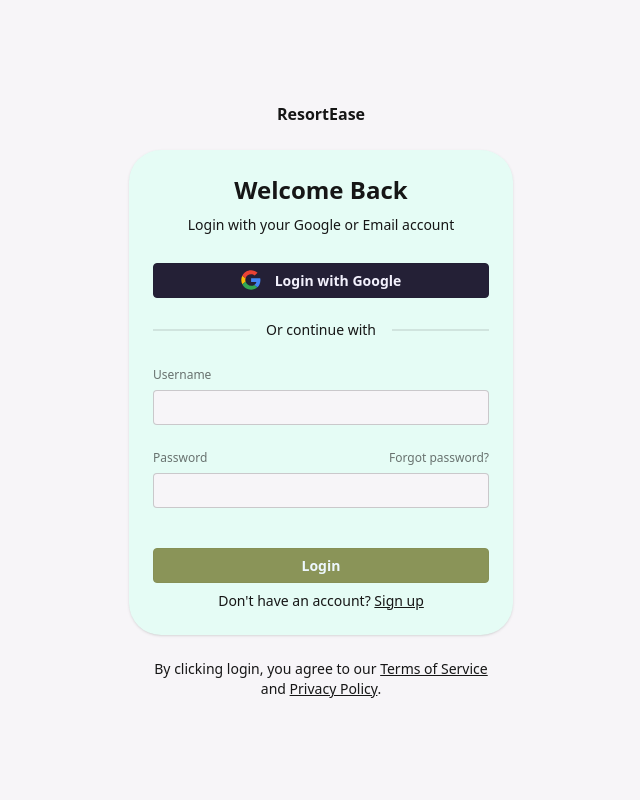
After one commit to 0x001F9/resortease, a Django app: page /login/ in a window 1280 px wide. The commit adds this page. Shown: the whole page, without its empty margins (319-959 px from the left). Run offline with Django 5.2, Linux system fonts and the light colour scheme; style sheets or scripts are compiled from the project's sources.

Commit message:
Implement login functionality with view and template; update settings and styles

```diff
--- /dev/null
+++ b/account/templates/login.html
@@ -0,0 +1,91 @@
+<!DOCTYPE html>
+<html lang="en">
+<head>
+    <meta charset="UTF-8">
+    <meta name="viewport" content="width=device-width, initial-scale=1.0">
+    {% load static %}
+    <link href="{% static 'dist/output.css' %}" rel="stylesheet" type="text/css" />
+    <title>ResortEase | Login</title>
+</head>
+<body>
+    <main class="flex min-h-svh flex-col items-center justify-center gap-6 bg-muted p-6 md:p-10">
+      <div class="flex w-full max-w-sm flex-col gap-6">
+        <a href="/" class="font-bold flex items-center gap-2 self-center">
+          ResortEase
+        </a>
+
+        <section class="card max-w-96 bg-base-100 bg-base-200 shadow-sm">
+          <div class="card-body">
+            <div class="w-full text-center">
+              <h1 class="text-2xl font-bold">
+                Welcome Back
+              </h1>
+              <p class="py-2">
+                Login with your Google or Email account
+              </p>
+
+              <button class="btn btn-active btn-primary w-full mt-5">
+                <img src="{% static 'icon/google-color-svgrepo-com.svg' %}" alt="Google Icon" class="mr-2 h-5 w-5" />
+                Login with Google
+              </button>
+            </div>
+            <div class="divider">Or continue with</div>
+            <form class="flex flex-col gap-4" action="/login/" method="post">
+              {% csrf_token %}
+              <fieldset class="fieldset">
+                <label class="label" for="username">Username</label>
+                <input type="text" id="username" name="username" class="input w-full" />
+              </fieldset>
+
+              <fieldset class="fieldset">
+                <label class="label flex justify-between" for="password">
+                  Password
+
+                  <a href="/forgot-password" class="label-text-alt link link-hover">
+                    Forgot password?
+                  </a>
+                </label>
+                <input type="password" id="password" name="password" class="input w-full"/>
+              </fieldset>
+
+              <button type="submit" class="btn btn-active btn-secondary w-full mt-5">
+                Login
+              </button>
+            </form>
+
+            <p class="text-center text-sm text-muted-foreground">
+              Don't have an account?
+              <a class="link" href='/create-account'>Sign up</a>
+            </p>
+          </div>
+
+        </section>
+
+        <div class="px-6 text-center text-sm">
+          By clicking login, you agree to our <a href="#" class="link">Terms of Service</a>
+          and <a href="#" class="link">Privacy Policy</a>.
+        </div>
+      </div>
+    </main>
+
+    {% if error %}
+      <div class="toast">
+        <div role="alert" class="alert alert-error">
+          <svg xmlns="http://www.w3.org/2000/svg" class="h-6 w-6 shrink-0 stroke-current" fill="none" viewBox="0 0 24 24">
+            <path stroke-linecap="round" stroke-linejoin="round" stroke-width="2" d="M10 14l2-2m0 0l2-2m-2 2l-2-2m2 2l2 2m7-2a9 9 0 11-18 0 9 9 0 0118 0z" />
+          </svg>
+          <span>{{ error }}</span>
+        </div>
+      </div>
+
+      <script>
+        setTimeout(() => {
+          const toast = document.querySelector('.toast');
+          if (toast) {
+            toast.remove();
+          }
+        }, 5000);
+      </script>
+    {% endif %}
+</body>
+</html>
--- a/account/views.py
+++ /dev/null
@@ -1,3 +0,0 @@
-from django.shortcuts import render
-
-# Create your views here.
--- /dev/null
+++ b/account/views/login.py
@@ -0,0 +1,47 @@
+import secrets
+
+from django.shortcuts import render, redirect
+from django.views import View
+from django.contrib.auth import authenticate, login
+from account.models import MFASession, User
+from account.models import UsernameValidator
+from django.core.exceptions import ValidationError
+
+class LoginView(View):
+    def get(self, request):
+        return render(request, 'login.html')
+
+    def post(self, request):
+        username = request.POST.get('username')
+        password = request.POST.get('password')
+
+        if username is None:
+            return render(request, 'login.html', {'error': 'Username is required.'}, status=400)
+        elif password is None:
+            return render(request, 'login.html', {'error': 'Password is required.'}, status=400)
+
+        try:
+            UsernameValidator(username or '')
+        except ValidationError:
+            return render(request, 'login.html', {'error': 'Invalid username format.'}, status=400)
+
+        # Authenticate the user
+        user = authenticate(request, username=username, password=password)
+
+        if user is None:
+            return render(request, 'login.html', {'error': 'Invalid username or password.'}, status=401)
+
+        if not user.is_2fa_enabled:
+            login(request, user)
+            return redirect('/')
+
+        # if user has 2fa enabled:
+        mfa = MFASession.objects.create(
+            user=user,
+            type=MFASession.TypeMFA.Email,
+            purpose=MFASession.PurposeMFA.Login,
+            session=secrets.token_urlsafe(32),
+            mfa_code=MFASession.generate_mfa_code()
+        )
+
+        return redirect('/verify_mfa/' + mfa.session)
--- a/app/settings.py
+++ b/app/settings.py
@@ -125,7 +125,9 @@ USE_TZ = True
 # https://docs.djangoproject.com/en/6.1/howto/static-files/
 
 STATIC_URL = "static/"
-
+STATICFILES_DIRS = [
+    BASE_DIR / "app/static",
+]
 
 # Email
 # https://docs.djangoproject.com/en/6.1/topics/email/#topic-email-configuration
--- a/app/static/css/input.css
+++ b/app/static/css/input.css
@@ -3,4 +3,43 @@
 @source not "./tailwindcss";
 @source not "./daisyui{,*}.mjs";
 
-@plugin "./daisyui.mjs";
+
+@plugin "./daisyui-theme.mjs" {
+  name: "resortease-light";
+  default: true;
+  prefersdark: false;
+  color-scheme: "light";
+  --color-base-100: #F7F5F8;
+  --color-base-200: #E5FCF5;
+  --color-base-300: #E1DDE3;
+  --color-base-content: oklch(20% 0 0);
+  --color-primary: #27233A;
+  --color-primary-content: oklch(96% 0.016 293.756);
+  --color-secondary: #949F5F;
+  --color-secondary-content: oklch(97% 0.013 236.62);
+  --color-accent: #3A2E39;
+  --color-accent-content: oklch(98% 0.019 200.873);
+  --color-neutral: #070707;
+  --color-neutral-content: oklch(98% 0 0);
+  --color-info: #1446A0;
+  --color-info-content: oklch(97% 0.014 254.604);
+  --color-success: #4CB944;
+  --color-success-content: oklch(98% 0.014 180.72);
+  --color-warning: #FFBC42;
+  --color-warning-content: oklch(14% 0 0);
+  --color-error: #A50104;
+  --color-error-content: oklch(98% 0.019 200.873);
+  --radius-selector: 0rem;
+  --radius-field: 0.25rem;
+  --radius-box: 2rem;
+  --size-selector: 0.3125rem;
+  --size-field: 0.21875rem;
+  --border: 1.5px;
+  --depth: 0;
+  --noise: 0;
+}
+
+
+@plugin "./daisyui.mjs" {
+     themes: "resortease-light" --default;
+};
--- a/app/urls.py
+++ b/app/urls.py
@@ -1,8 +1,10 @@
 from django.contrib import admin
 from django.urls import path
 from . import views
+from account.views.login import LoginView
 
 urlpatterns = [
     path("admin/", admin.site.urls),
     path("", views.home, name="home"),
+    path("login/", LoginView.as_view(), name="login"),
 ]
```
Also changed, not shown: app/templates/root.html (+18 -2 lines), account/views/__init__.py (added), app/static/icon/google-color-svgrepo-com.svg (added).
